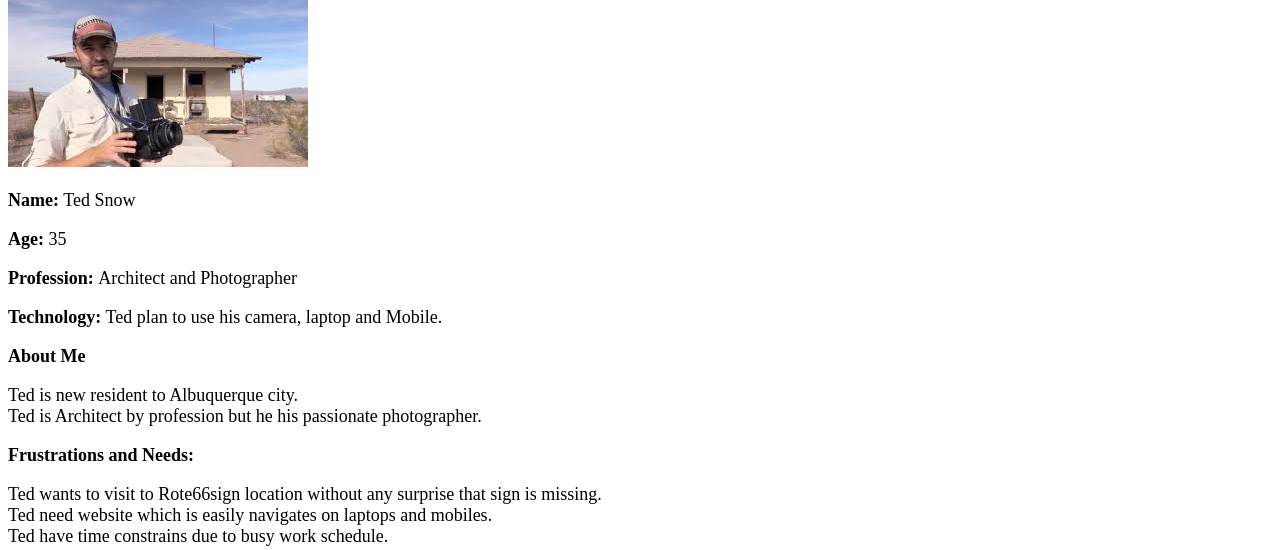
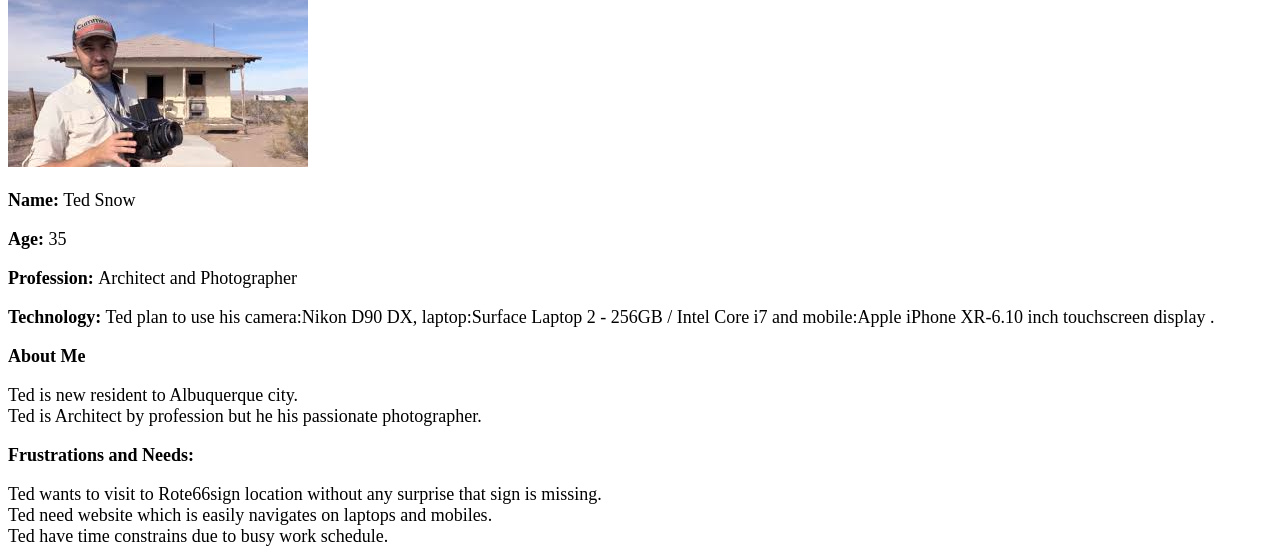
Before and after one commit to the-routers/capstone, a PHP site: page /persona-c.php in a window 1280 px wide. Shown: the part 468-1018 px from the top of the page. Run offline with PHP 8.4, Linux system fonts and the light colour scheme.

Commit message:
update technology section in persona-c file

```diff
--- a/persona-c.php
+++ b/persona-c.php
@@ -26,7 +26,8 @@
 
 			<p><strong>Profession: </strong>Architect and Photographer</p>
 
-			<p><strong>	Technology:</strong> Ted plan to use his camera, laptop and Mobile.</p>
+			<p><strong>	Technology:</strong> Ted plan to use his camera:Nikon D90 DX, laptop:Surface Laptop 2 - 256GB / Intel Core i7
+				and mobile:Apple iPhone XR-6.10 inch touchscreen display .</p>
 
 			<p><strong>About Me</strong></p>
 			<p>Ted is new resident to Albuquerque city.<br>
```
